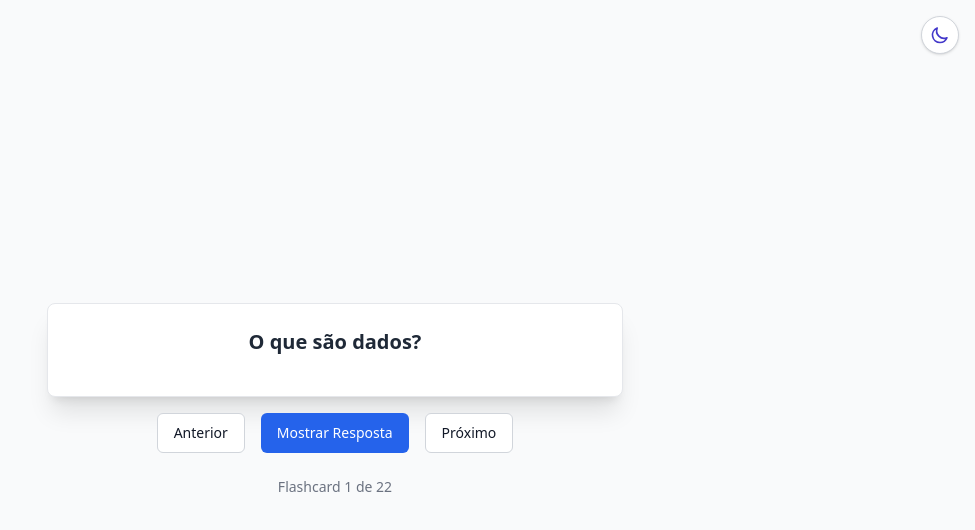
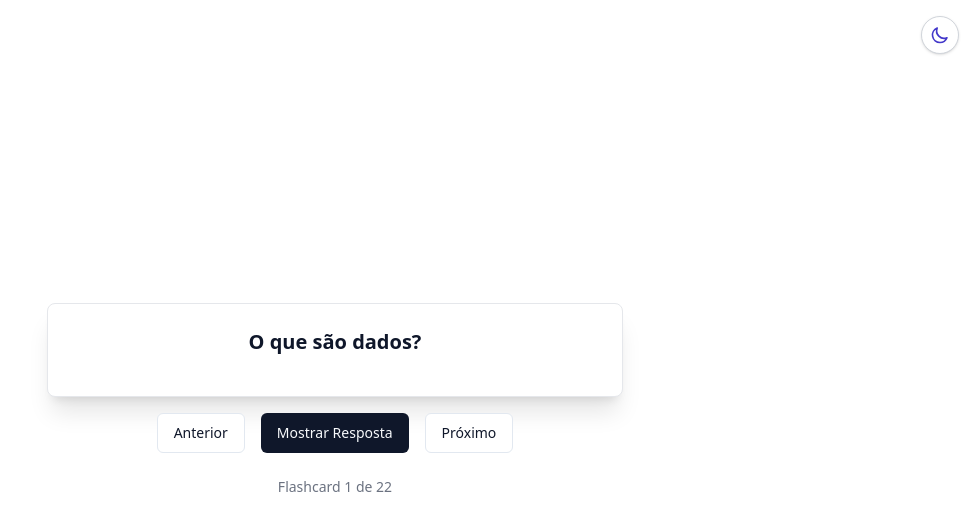
Before and after one commit to JonathanSM-dev/flashcards, a React (Create React App) app: page / in a window 1280 px wide. Shown: the top 530 px of the page, without its empty margins (305-1280 px from the left). Built offline with nearby package versions, Linux system fonts and the light colour scheme.

Commit message:
Atualização dos temas

```diff
--- a/src/FlashcardsApp.jsx
+++ b/src/FlashcardsApp.jsx
@@ -43,42 +43,35 @@ export default function FlashcardsApp() {
   };
 
   return (
-    <div className="min-h-screen flex flex-col items-center justify-center gap-4 p-4 bg-gray-50 text-gray-900 dark:bg-gray-900 dark:text-gray-100 transition-colors duration-200">
+    <div className="min-h-screen flex flex-col items-center justify-center gap-4 p-4 bg-background text-foreground dark:bg-dark-background dark:text-dark-text-primary transition-colors duration-200">
       <div className="absolute top-4 right-4">
         <ThemeToggle />
       </div>
 
-      <Card className="w-full max-w-xl text-center shadow-xl bg-white dark:bg-gray-800 border-gray-200 dark:border-gray-700">
+      <Card className="w-full max-w-xl text-center shadow-xl">
         <CardContent className="p-6">
-          <h2 className="text-xl font-semibold mb-4 text-gray-800 dark:text-gray-100">{flashcards[index].question}</h2>
-          {showAnswer && <p className="text-base text-gray-700 dark:text-gray-300 bg-gray-50 dark:bg-gray-700 p-4 rounded-md">{flashcards[index].answer}</p>}
+          <h2 className="text-xl font-semibold mb-4">{flashcards[index].question}</h2>
+          {showAnswer && (
+            <p className="text-base p-4 rounded-md bg-gray-50 text-gray-700 dark:bg-dark-surface dark:text-dark-text-secondary">
+              {flashcards[index].answer}
+            </p>
+          )}
         </CardContent>
       </Card>
 
       <div className="flex gap-4">
-        <Button
-          variant="outline"
-          onClick={prev}
-          className="border-gray-300 dark:border-gray-600 dark:text-gray-200 dark:hover:bg-gray-700"
-        >
+        <Button variant="outline" onClick={prev}>
           Anterior
         </Button>
-        <Button
-          onClick={() => setShowAnswer(!showAnswer)}
-          className="bg-blue-600 hover:bg-blue-700 dark:bg-blue-800 dark:hover:bg-blue-700 text-white"
-        >
+        <Button onClick={() => setShowAnswer(!showAnswer)}>
           {showAnswer ? "Ocultar Resposta" : "Mostrar Resposta"}
         </Button>
-        <Button
-          variant="outline"
-          onClick={next}
-          className="border-gray-300 dark:border-gray-600 dark:text-gray-200 dark:hover:bg-gray-700"
-        >
+        <Button variant="outline" onClick={next}>
           Próximo
         </Button>
       </div>
 
-      <p className="text-sm text-gray-500 dark:text-gray-400 mt-2">
+      <p className="text-sm text-gray-500 dark:text-dark-text-muted mt-2">
         Flashcard {index + 1} de {flashcards.length}
       </p>
     </div>
--- a/src/components/ui/button.jsx
+++ b/src/components/ui/button.jsx
@@ -10,8 +10,8 @@ const Button = React.forwardRef(({
   const baseStyles = "inline-flex items-center justify-center rounded-md text-sm font-medium ring-offset-background transition-colors focus-visible:outline-none focus-visible:ring-2 focus-visible:ring-ring focus-visible:ring-offset-2 disabled:pointer-events-none disabled:opacity-50"
 
   const variants = {
-    default: "bg-primary text-primary-foreground hover:bg-primary/90",
-    outline: "border border-input bg-background hover:bg-accent hover:text-accent-foreground"
+    default: "bg-primary text-primary-foreground hover:bg-primary/90 dark:bg-dark-primary dark:text-white dark:hover:bg-dark-primary/90",
+    outline: "border border-input bg-background hover:bg-accent hover:text-accent-foreground dark:border-dark-border dark:bg-dark-surface dark:text-dark-text-primary dark:hover:bg-dark-card dark:hover:text-dark-text-primary"
   }
 
   const sizes = {
--- a/src/components/ui/card.jsx
+++ b/src/components/ui/card.jsx
@@ -5,7 +5,7 @@ const Card = React.forwardRef(({ className, ...props }, ref) => (
   <div
     ref={ref}
     className={cn(
-      "rounded-lg border bg-card text-card-foreground shadow-sm",
+      "rounded-lg border bg-card text-card-foreground shadow-sm dark:bg-dark-card dark:text-dark-text-primary dark:border-dark-border",
       className
     )}
     {...props}
@@ -14,7 +14,11 @@ const Card = React.forwardRef(({ className, ...props }, ref) => (
 Card.displayName = "Card"
 
 const CardContent = React.forwardRef(({ className, ...props }, ref) => (
-  <div ref={ref} className={cn("p-6 pt-0", className)} {...props} />
+  <div
+    ref={ref}
+    className={cn("p-6 pt-0", className)}
+    {...props}
+  />
 ))
 CardContent.displayName = "CardContent"
 
--- a/tailwind.config.js
+++ b/tailwind.config.js
@@ -24,6 +24,20 @@ module.exports = {
           DEFAULT: "hsl(0 0% 100%)",
           foreground: "hsl(222.2 47.4% 11.2%)",
         },
+        dark: {
+          background: "#121212",    // Fundo principal
+          surface: "#1E1E1E",       // Superfícies elevadas
+          card: "#2D2D2D",          // Cartões
+          primary: "#BB86FC",       // Botões e elementos principais
+          secondary: "#03DAC5",     // Elementos secundários
+          accent: "#CF6679",        // Destaques
+          text: {
+            primary: "#E1E1E1",     // Texto principal
+            secondary: "#AAAAAA",   // Texto secundário
+            muted: "#777777"        // Texto atenuado
+          },
+          border: "#333333"         // Bordas
+        }
       },
     },
   },
```
Also changed, not shown: 11 other files (tests, documents, lock files or other folders).
